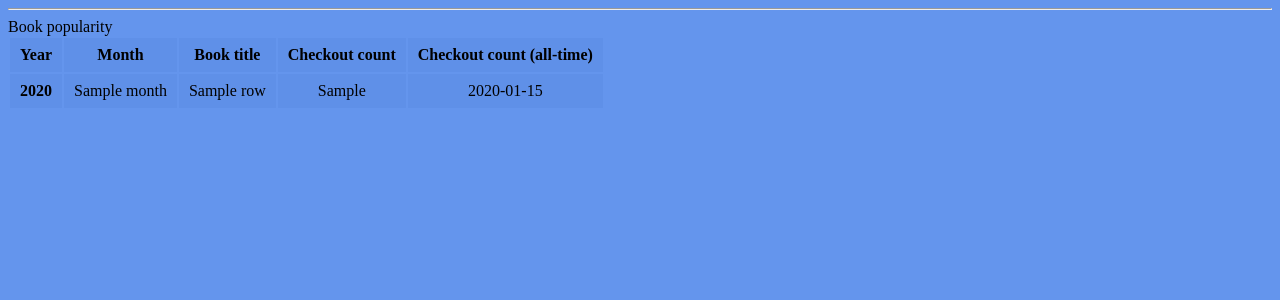
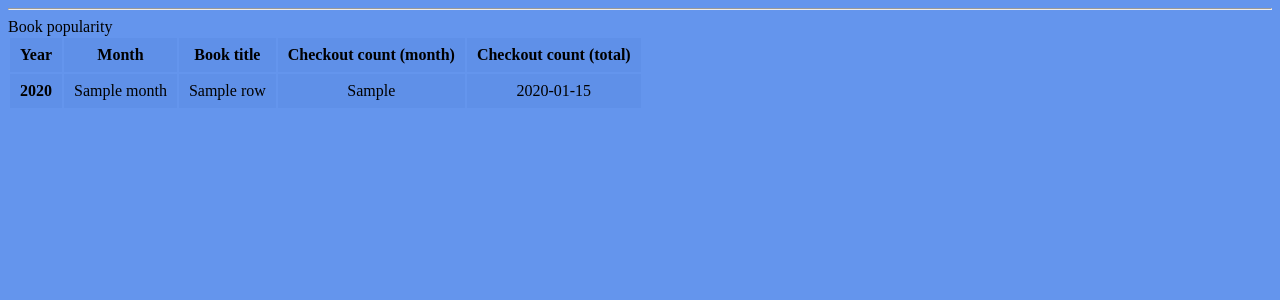
Before and after one commit to samgido/ksu-cis560-project-app, a Flask app: template templates/analytics/book_popularity.html in a window 1280 px wide. Shown: the part 122-422 px from the top of the page. Run offline with Flask 3, Linux system fonts and the light colour scheme; the template is opened without the code that fills it: most values are stand-ins (such as "Sample title", 1, 10 or a date in 2020); parts of the project's set-up code (start-up, migrations or seed data) failed here and were passed over.

Commit message:
Fix analytics column issue

```diff
--- a/templates/analytics/book_popularity.html
+++ b/templates/analytics/book_popularity.html
@@ -8,8 +8,8 @@ Book popularity
 			<th scope="col">Year</th>
 			<th scope="col">Month</th>
 			<th scope="col">Book title</th>
-			<th scope="col">Checkout count</th>
-			<th scope="col">Checkout count (all-time)</th>
+			<th scope="col">Checkout count (month)</th>
+			<th scope="col">Checkout count (total)</th>
 		</tr>
 	</thead>
 <tbody>
--- a/templates/analytics/customer_activity.html
+++ b/templates/analytics/customer_activity.html
@@ -8,8 +8,8 @@ Customer activity
 			<th scope="col">Year</th>
 			<th scope="col">Month</th>
 			<th scope="col">Name</th>
-			<th scope="col">Checkout count</th>
-			<th scope="col">Checkout count (all-time)</th>
+			<th scope="col">Checkout count (month)</th>
+			<th scope="col">Checkout count (total)</th>
 		</tr>
 	</thead>
 <tbody>
--- a/templates/analytics/genre_circulation.html
+++ b/templates/analytics/genre_circulation.html
@@ -8,8 +8,8 @@ Genre circulation
 			<th scope="col">Year</th>
 			<th scope="col">Month</th>
 			<th scope="col">Genre</th>
-			<th scope="col">Checkout count</th>
-			<th scope="col">Checkout count (all-time)</th>
+			<th scope="col">Checkout count (month)</th>
+			<th scope="col">Checkout count (total)</th>
 		</tr>
 	</thead>
 <tbody>
--- a/templates/analytics/overdue_behavior.html
+++ b/templates/analytics/overdue_behavior.html
@@ -8,8 +8,8 @@ Overdue behavior
 			<th scope="col">Year</th>
 			<th scope="col">Month</th>
 			<th scope="col">Name</th>
-			<th scope="col">Overdue count</th>
-			<th scope="col">Overdue count (all-time)</th>
+			<th scope="col">Overdue count (month)</th>
+			<th scope="col">Overdue count (total)</th>
 		</tr>
 	</thead>
 <tbody>
```
